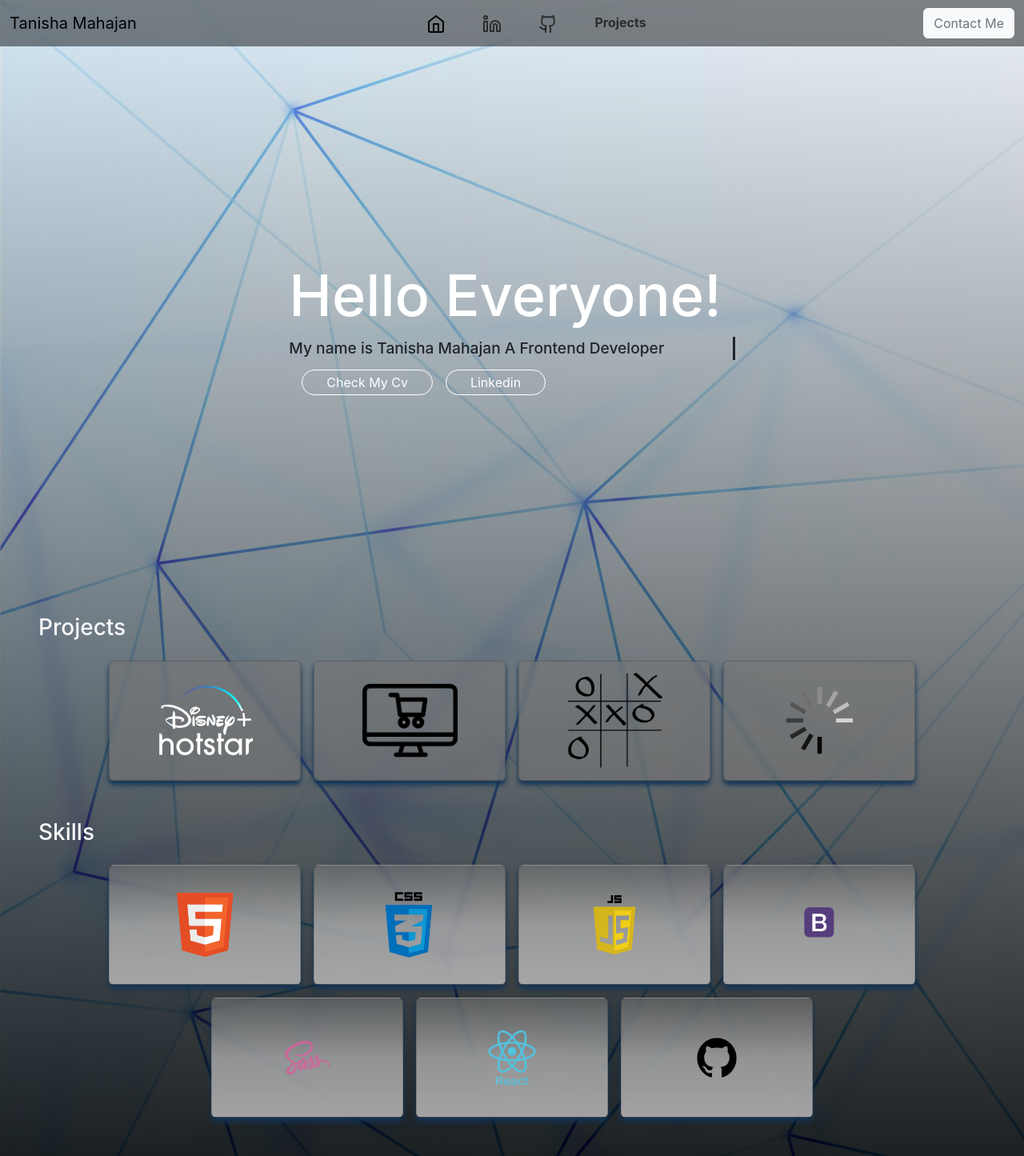
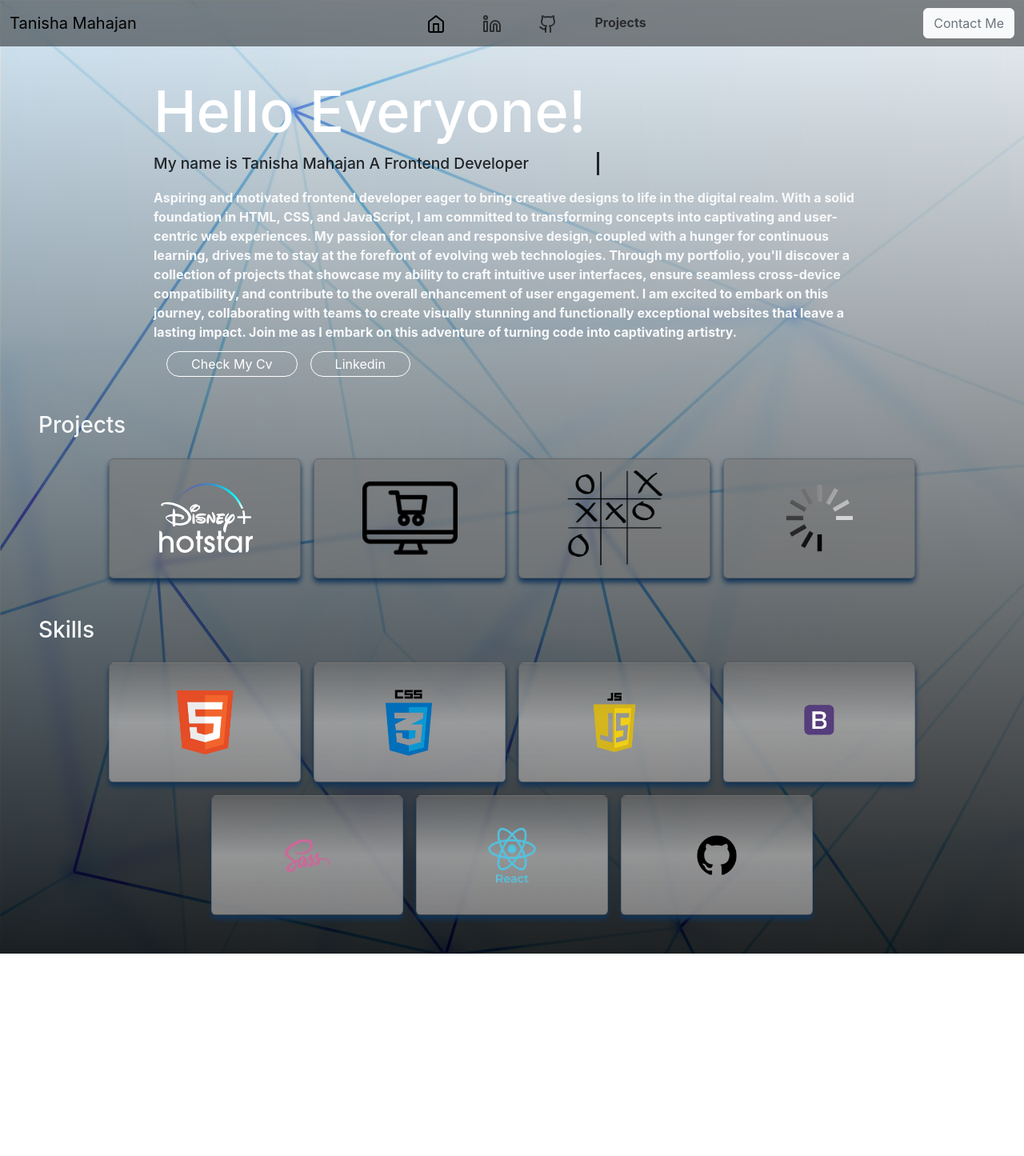
Before and after one commit to Tanisha-Mahajan/MyPortfolio, a React (Create React App) app: page / in a window 1280 px wide. Shown: the whole page at 80% size. After the commit the page ends 1192 px from the top, so only its background shows below. Built offline with nearby package versions, Linux system fonts and the light colour scheme.

Commit message:
made some changes

```diff
--- a/public/index.html
+++ b/public/index.html
@@ -25,7 +25,7 @@
       work correctly both with client-side routing and a non-root public URL.
       Learn how to configure a non-root public URL by running `npm run build`.
     -->
-    <title>React App</title>
+    <title>Tanisha Mahajan Portfolio</title>
   </head>
   <body>
     <noscript>You need to enable JavaScript to run this app.</noscript>
--- a/src/Component/Navbar.css
+++ b/src/Component/Navbar.css
@@ -11,8 +11,10 @@
 }
 
 .hero-section{
+    position: relative;
     display: flex;
-    height: 90vh;
+    width: 70%;
+    margin: 0 auto;
     justify-content: space-around;
     align-items: center;
     padding-top: 6rem;
@@ -41,7 +43,7 @@
 
 .hero-section .info a{
     text-decoration: none;
-    border: 1px solid #fff ;
+    border: 1px solid #fff;
     padding: 5px 30px;
     color: white;
     border-radius: 20px;
@@ -95,7 +97,7 @@
     /* background-color: rgba(0, 0, 0, 0.322); */
     box-shadow: 0 0 20px grey;
     box-shadow: 0 5px 6px #123457;
-    background-image: linear-gradient(to top, rgba(200, 197, 197, 0.7), rgba(208, 208, 208, 0.499),rgba(255, 255, 255, 0));
+    background-image: linear-gradient(to top, rgba(200, 197, 197, 0.387), rgba(208, 208, 208, 0.499),rgba(255, 255, 255, 0));
 }
 .skills .card .card-body{
     width: 100%;
--- a/src/Component/Navbar.js
+++ b/src/Component/Navbar.js
@@ -33,7 +33,7 @@ const Navbar = () => {
                 <a className="nav-link active" aria-current="page" href="#"><Home /></a>
               </li>
               <li className="nav-item">
-                <a className="nav-link" href="www.linkedin.com/in/tanisha-mahajan-1108s" target='_blank'><Linkedin /></a>
+                <a className="nav-link" href="https://www.linkedin.com/in/tanisha-mahajan-1108s/" target='_blank'><Linkedin /></a>
               </li>
               <li className="nav-item">
                 <a className="nav-link" href='https://github.com/Tanisha-Mahajan' target='_blank'><Github /></a>
@@ -57,12 +57,10 @@ const Navbar = () => {
         <div className="info">
           <h2>Hello Everyone!</h2>
             <p className='typing'>My name is Tanisha Mahajan <span>A Frontend Developer</span></p>
+            <p className='fw-bold text-light'>Aspiring and motivated frontend developer eager to bring creative designs to life in the digital realm. With a solid foundation in HTML, CSS, and JavaScript, I am committed to transforming concepts into captivating and user-centric web experiences. My passion for clean and responsive design, coupled with a hunger for continuous learning, drives me to stay at the forefront of evolving web technologies. Through my portfolio, you'll discover a collection of projects that showcase my ability to craft intuitive user interfaces, ensure seamless cross-device compatibility, and contribute to the overall enhancement of user engagement. I am excited to embark on this journey, collaborating with teams to create visually stunning and functionally exceptional websites that leave a lasting impact. Join me as I embark on this adventure of turning code into captivating artistry.</p>
             <a href={Cv} target='_blank' className='mx-3'>Check My Cv</a>
             <a href='https://www.linkedin.com/in/tanisha-mahajan-1108s/' target='_blank'>Linkedin</a>
         </div>
-        {/* <div className="profile">
-          <img src={Profile} alt="" />
-        </div> */}
       </div>
 
 
@@ -72,7 +70,7 @@ const Navbar = () => {
         <div class="card">
           <img src={Logo} class="card-img-top" alt="..." />
           <a class="card-body text-decoration-none" href=''>
-            <p class="card-text">The Disney+ Hotstar clone project aims to replicate the popular streaming platform <br /> More info on Github </p>
+            <p class="card-text">The Disney+ Hotstar clone project aims to replicate the popular streaming platform </p>
           </a>
         </div>
         <div class="card">
@@ -90,7 +88,7 @@ const Navbar = () => {
         <div class="card">
           <img src={InProgress} class="card-img-top" alt="..." />
           <div class="card-body">
-            <p class="card-text">This project is under process. Hope to update soon</p>
+            <p class="card-text">More projects are under process. Hope to update soon</p>
           </div>
         </div>
       </div>
@@ -150,7 +148,7 @@ const Navbar = () => {
           <div class="card-body">
             <p class="card-text">
               Proficiency <br />
-              <span className='text-warning'><Star /><Star /><Star /><Star /></span>
+              <span className='text-warning'><Star /><Star /><Star /></span>
             </p>
           </div>
         </div>
```
